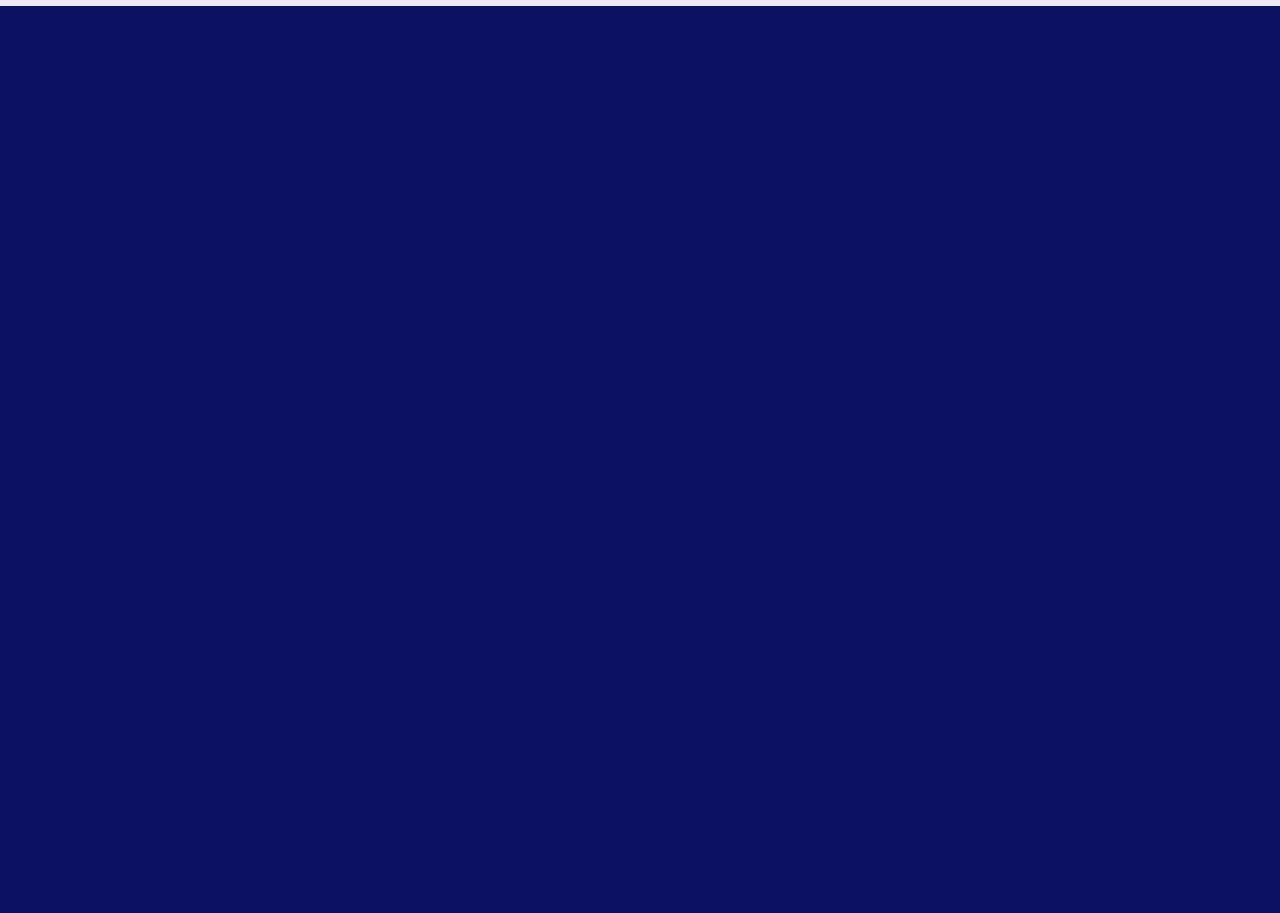
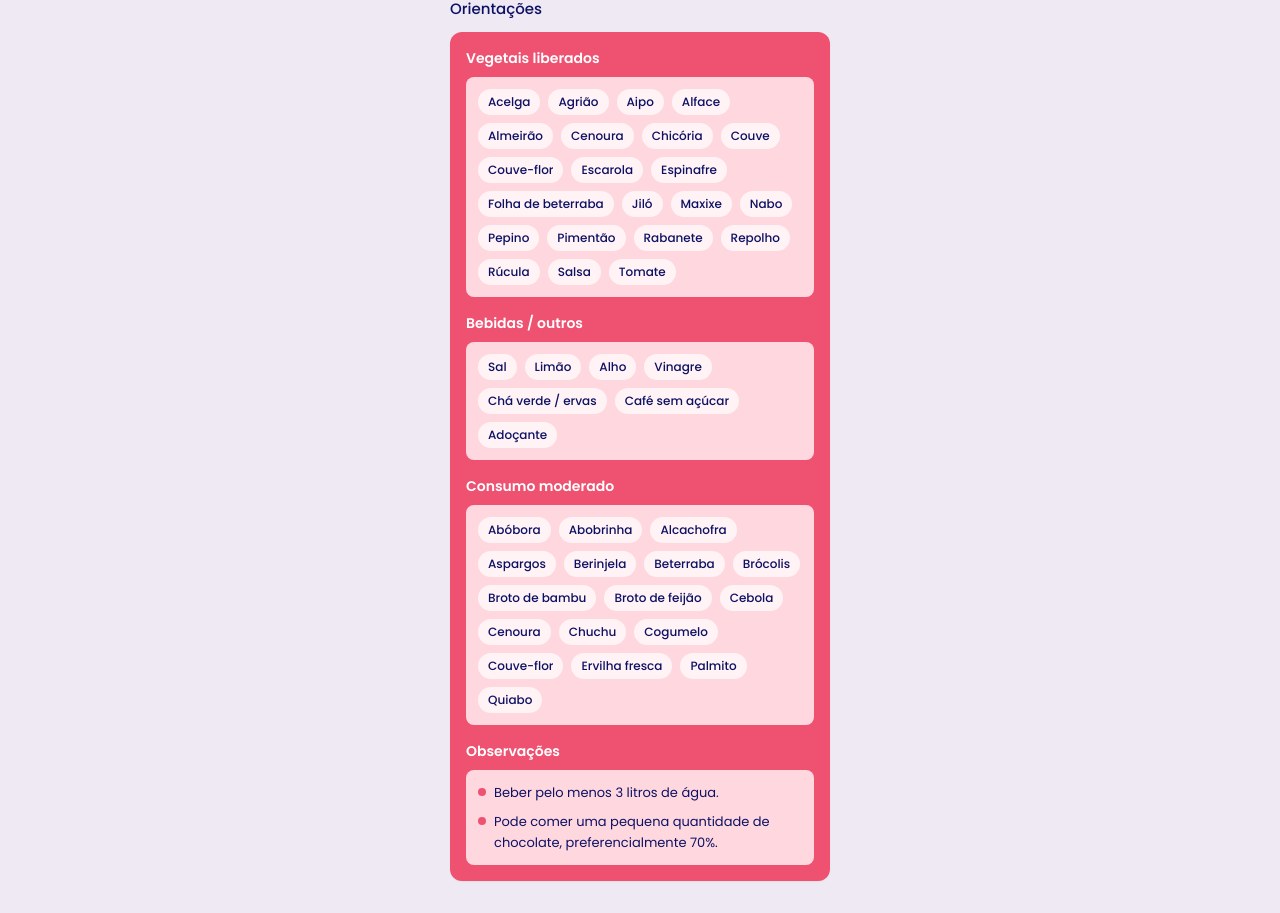
Before and after one commit to fabianoj84/love-diet, a React (Vite) app: page /usuario/1 in a window 1280 px wide. Shown: the part 1780-2693 px from the top of the page. Before the commit the page ends 1786 px from the top, so only its background shows below. Built offline with nearby package versions, Linux system fonts and the light colour scheme.

Commit message:
feat: add diet guidelines section with orientacoes component

```diff
--- /dev/null
+++ b/src/components/dieta/OrientacoesDieta.jsx
@@ -0,0 +1,88 @@
+import { motion } from 'framer-motion';
+
+function SecaoOrientacao({ titulo, itens = [] }) {
+  if (!itens.length) return null;
+
+  return (
+    <div>
+      <h3 className="text-white text-[14px] font-semibold mb-2">
+        {titulo}
+      </h3>
+
+      <div className="rounded-lg bg-[#FFD8DF] px-3 py-3">
+        <div className="flex flex-wrap gap-2">
+          {itens.map((item, index) => (
+            <span
+              key={`${item}-${index}`}
+              className="inline-flex items-center rounded-full bg-white/70 px-2.5 py-1 text-[12px] font-medium text-[#0D1164]"
+            >
+              {item}
+            </span>
+          ))}
+        </div>
+      </div>
+    </div>
+  );
+}
+
+function SecaoObservacoes({ itens = [] }) {
+  if (!itens.length) return null;
+
+  return (
+    <div>
+      <h3 className="text-white text-[14px] font-semibold mb-2">
+        Observações
+      </h3>
+
+      <div className="rounded-lg bg-[#FFD8DF] px-3 py-3 space-y-2">
+        {itens.map((item, index) => (
+          <div
+            key={`${item}-${index}`}
+            className="grid grid-cols-[auto_1fr] gap-2 items-start"
+          >
+            <div className="w-2 h-2 rounded-full bg-[#EF5170] mt-1.5" />
+            <p className="text-[13px] leading-relaxed text-[#0D1164]">
+              {item}
+            </p>
+          </div>
+        ))}
+      </div>
+    </div>
+  );
+}
+
+export function OrientacoesDieta({ orientacoes }) {
+  if (!orientacoes) return null;
+
+  return (
+    <motion.section
+      initial={{ opacity: 0, y: 8 }}
+      animate={{ opacity: 1, y: 0 }}
+      transition={{ duration: 0.2 }}
+      className="mt-6"
+    >
+      <h2 className="text-[#0D1164] text-[15px] font-medium mb-3">
+        Orientações
+      </h2>
+
+      <div className="rounded-xl bg-[#EF5170] p-4 space-y-4 shadow-sm">
+        <SecaoOrientacao
+          titulo="Vegetais liberados"
+          itens={orientacoes.vegetaisLiberados}
+        />
+
+        <SecaoOrientacao
+          titulo="Bebidas / outros"
+          itens={orientacoes.bebidasOutros}
+        />
+
+        <SecaoOrientacao
+          titulo="Consumo moderado"
+          itens={orientacoes.consumoModerado}
+        />
+
+        <SecaoObservacoes itens={orientacoes.observacoes} />
+      </div>
+    </motion.section>
+  );
+}
--- /dev/null
+++ b/src/data/orientacoes.json
@@ -0,0 +1,118 @@
+{
+  "1": {
+    "vegetaisLiberados": [
+      "Acelga",
+      "Agrião",
+      "Aipo",
+      "Alface",
+      "Almeirão",
+      "Cenoura",
+      "Chicória",
+      "Couve",
+      "Couve-flor",
+      "Escarola",
+      "Espinafre",
+      "Folha de beterraba",
+      "Jiló",
+      "Maxixe",
+      "Nabo",
+      "Pepino",
+      "Pimentão",
+      "Rabanete",
+      "Repolho",
+      "Rúcula",
+      "Salsa",
+      "Tomate"
+    ],
+    "bebidasOutros": [
+      "Sal",
+      "Limão",
+      "Alho",
+      "Vinagre",
+      "Chá verde / ervas",
+      "Café sem açúcar",
+      "Adoçante"
+    ],
+    "consumoModerado": [
+      "Abóbora",
+      "Abobrinha",
+      "Alcachofra",
+      "Aspargos",
+      "Berinjela",
+      "Beterraba",
+      "Brócolis",
+      "Broto de bambu",
+      "Broto de feijão",
+      "Cebola",
+      "Cenoura",
+      "Chuchu",
+      "Cogumelo",
+      "Couve-flor",
+      "Ervilha fresca",
+      "Palmito",
+      "Quiabo"
+    ],
+    "observacoes": [
+      "Beber pelo menos 3 litros de água.",
+      "Pode comer uma pequena quantidade de chocolate, preferencialmente 70%."
+    ]
+  },
+  "2": {
+    "vegetaisLiberados": [
+      "Acelga",
+      "Agrião",
+      "Aipo",
+      "Alface",
+      "Almeirão",
+      "Cenoura",
+      "Chicória",
+      "Couve",
+      "Couve-flor",
+      "Escarola",
+      "Espinafre",
+      "Folha de beterraba",
+      "Jiló",
+      "Maxixe",
+      "Nabo",
+      "Pepino",
+      "Pimentão",
+      "Rabanete",
+      "Repolho",
+      "Rúcula",
+      "Salsa",
+      "Tomate"
+    ],
+    "bebidasOutros": [
+      "Sal",
+      "Limão",
+      "Alho",
+      "Vinagre",
+      "Chá verde / ervas",
+      "Café sem açúcar",
+      "Adoçante"
+    ],
+    "consumoModerado": [
+      "Abóbora",
+      "Abobrinha",
+      "Alcachofra",
+      "Aspargos",
+      "Berinjela",
+      "Beterraba",
+      "Brócolis",
+      "Broto de bambu",
+      "Broto de feijão",
+      "Cebola",
+      "Cenoura",
+      "Chuchu",
+      "Cogumelo",
+      "Couve-flor",
+      "Ervilha fresca",
+      "Palmito",
+      "Quiabo"
+    ],
+    "observacoes": [
+      "Beber pelo menos 3 litros de água.",
+      "Pode comer uma pequena quantidade de chocolate, preferencialmente 70%."
+    ]
+  }
+}
--- a/src/pages/Usuario.jsx
+++ b/src/pages/Usuario.jsx
@@ -4,6 +4,8 @@ import { MetaDiaria } from '../components/dieta/MetaDiaria';
 import { ListaRefeicoes } from '../components/dieta/ListaRefeicoes';
 import usuarios from '../data/usuarios.json';
 import dietas from '../data/dietas.json';
+import { OrientacoesDieta } from '../components/dieta/OrientacoesDieta';
+import orientacoes from '../data/orientacoes.json';
 
 export function Usuario() {
   const { id } = useParams();
@@ -11,6 +13,7 @@ export function Usuario() {
 
   const usuario = usuarios.find((u) => u.id === parseInt(id));
   const dieta = dietas[id];
+  const orientacoesUsuario = orientacoes[id];
 
   if (!usuario || !dieta) {
     return (
@@ -74,6 +77,7 @@ export function Usuario() {
             </h2>
             <ListaRefeicoes refeicoes={dieta.refeicoes} />
           </section>
+           <OrientacoesDieta orientacoes={orientacoesUsuario} />
         </motion.div>
       </div>
     </div>
```
